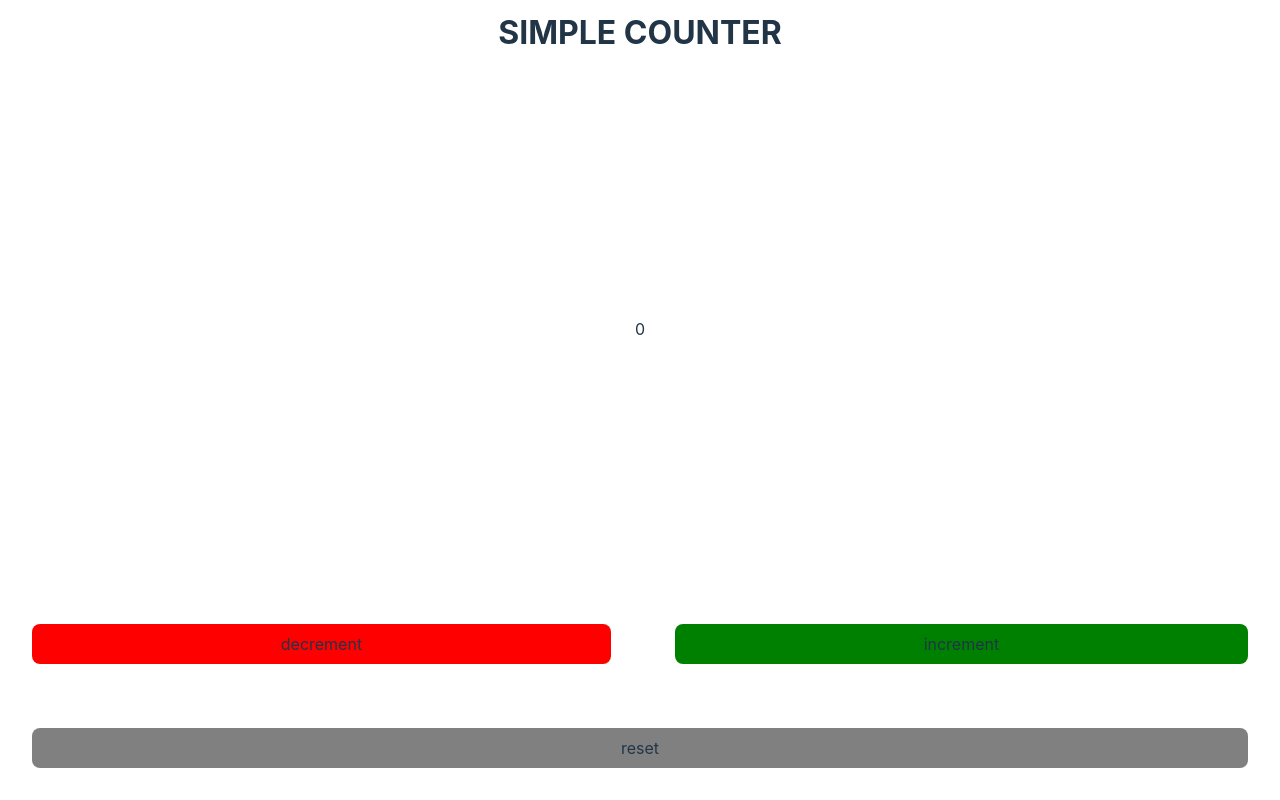
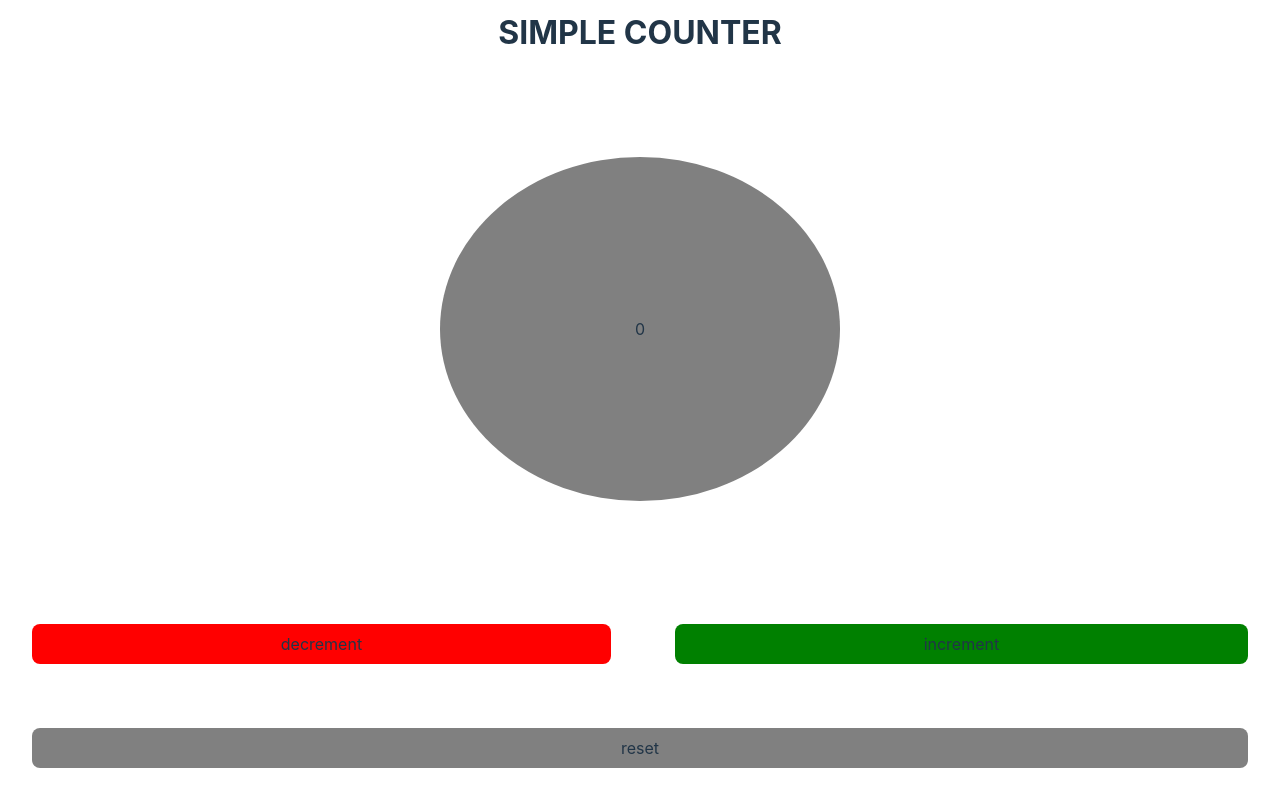
Before and after one commit to LarsGKodehode/SimpleCounter, a React (Vite) app: page / in a window 1280 px wide. Built offline with nearby package versions, Linux system fonts and the light colour scheme.

Commit message:
styled output component

```diff
--- a/src/components/Output/Output.tsx
+++ b/src/components/Output/Output.tsx
@@ -17,8 +17,12 @@ function Output(props: OutputProps): ReactElement {
   } = props;
 
   const style: React.CSSProperties = {
-    display: 'flex',
-    justifyContent: 'center',
+    alignSelf: 'center',
+    width: '5em',
+    textAlign: 'center',
+    padding: '10em',
+    borderRadius: '50%',
+    backgroundColor: 'gray',
   };
 
   return(
```
